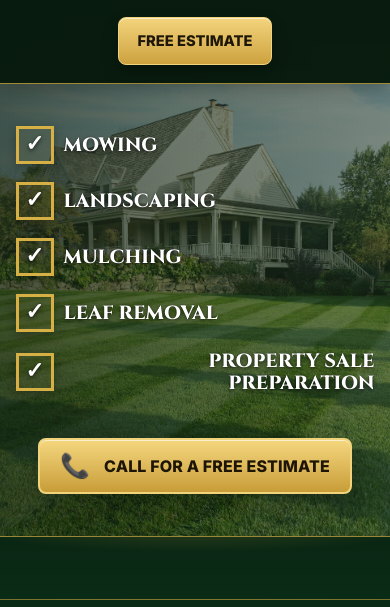
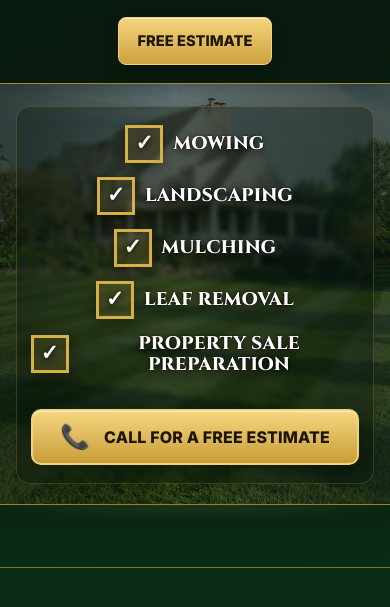
Before and after one commit to jacobeo147/Lawncare, a plain HTML site: page index.html in a window 390 px wide. Shown: the part 134-741 px from the top of the page. Drawn offline with Linux system fonts and the light colour scheme.

Commit message:
Update index.html

```diff
--- a/index.html
+++ b/index.html
@@ -162,9 +162,9 @@
       position:absolute;
       inset:0;
       background:
-        linear-gradient(90deg, rgba(3,13,7,0.55) 0%, rgba(5,20,10,0.35) 45%, rgba(5,20,10,0.18) 100%),
+        linear-gradient(90deg, rgba(5,18,9,0.78) 0%, rgba(6,20,10,0.56) 45%, rgba(5,18,9,0.70) 100%),
         url("hero-bg.jpg") center/cover no-repeat;
-      opacity:0.58;
+      opacity:1;
       z-index:0;
     }
 
@@ -172,36 +172,28 @@
       position:relative;
       z-index:1;
       display:grid;
-      grid-template-columns: 1fr;
+      grid-template-columns:1fr;
       gap:32px;
       align-items:center;
       min-height:660px;
     }
 
-    .hero-left{
-      padding:28px 14px 28px 8px;
-      display:flex;
-      flex-direction:column;
-      align-items:flex-start;
-      justify-content:center;
-    }
-
-    .hero-logo{
-      width:min(520px, 100%);
-      filter:
-        drop-shadow(0 8px 18px rgba(0,0,0,0.55))
-        drop-shadow(0 0 18px rgba(214,175,69,0.12));
-    }
-
     .hero-right{
-      padding:24px 8px 24px 12px;
+      width:100%;
+      max-width:760px;
+      margin-left:auto;
+      padding:28px 24px 28px 24px;
       display:flex;
       flex-direction:column;
       justify-content:center;
-       align-items:flex-end;
-  text-align:right;
-  padding-right:40px;
-      gap:18px;
+      align-items:flex-end;
+      text-align:right;
+      gap:22px;
+      background:rgba(4, 17, 9, 0.34);
+      border:1px solid rgba(214,175,69,0.22);
+      border-radius:18px;
+      backdrop-filter:blur(2px);
+      box-shadow:0 10px 30px rgba(0,0,0,0.18);
     }
 
     .service-list{
@@ -209,39 +201,47 @@
       display:flex;
       flex-direction:column;
       gap:18px;
-      margin-bottom:18px;
+      margin-bottom:6px;
+      width:100%;
+      align-items:flex-end;
     }
 
     .service-list li{
       display:flex;
       align-items:center;
+      justify-content:flex-end;
       gap:16px;
+      width:100%;
       font-family:"Cinzel", serif;
-      font-size:2rem;
+      font-size:2.1rem;
       font-weight:800;
       line-height:1.15;
       color:#fff;
       text-shadow:
-        0 2px 4px rgba(0,0,0,0.55),
-        0 0 1px rgba(0,0,0,0.9);
+        0 3px 8px rgba(0,0,0,0.75),
+        0 0 2px rgba(0,0,0,0.95);
+      letter-spacing:0.01em;
     }
 
     .check-box{
-      width:52px;
-      height:52px;
+      width:54px;
+      height:54px;
       border:4px solid var(--gold);
       display:grid;
       place-items:center;
       color:#fff;
-      font-size:2.2rem;
+      font-size:2.1rem;
       font-weight:900;
-      box-shadow:0 4px 10px rgba(0,0,0,0.28);
+      box-shadow:0 4px 12px rgba(0,0,0,0.35);
       flex-shrink:0;
-      background:rgba(214,175,69,0.05);
+      background:rgba(214,175,69,0.12);
     }
 
     .hero-cta-wrap{
-      margin-top:8px;
+      width:100%;
+      display:flex;
+      justify-content:flex-end;
+      margin-top:6px;
     }
 
     .hero-cta{
@@ -253,7 +253,7 @@
       padding:18px 28px;
       font-size:1.18rem;
       font-weight:800;
-      border-radius:8px;
+      border-radius:10px;
       border:2px solid #f0d37b;
       box-shadow:
         inset 0 1px 0 rgba(255,255,255,0.6),
@@ -500,6 +500,10 @@
       .bottom-phone{
         font-size:4.2rem;
       }
+
+      .hero-right{
+        max-width:680px;
+      }
     }
 
     @media (max-width: 992px){
@@ -520,15 +524,25 @@
         text-align:center;
       }
 
-      .hero-left,
       .hero-right{
+        max-width:100%;
         align-items:center;
-        padding:10px 0;
+        text-align:center;
+        padding:22px 18px;
+        margin:0 auto;
+      }
+
+      .service-list{
+        align-items:center;
       }
 
       .service-list li{
-        justify-content:flex-start;
+        justify-content:center;
         font-size:1.55rem;
+      }
+
+      .hero-cta-wrap{
+        justify-content:center;
       }
 
       .cards{
@@ -557,21 +571,37 @@
         font-size:0.95rem;
       }
 
+      .hero{
+        padding:22px 0 24px;
+      }
+
+      .hero-right{
+        padding:18px 14px;
+        border-radius:14px;
+      }
+
+      .service-list{
+        gap:14px;
+      }
+
       .service-list li{
-        font-size:1.2rem;
+        font-size:1.15rem;
         gap:10px;
+        text-align:center;
       }
 
       .check-box{
         width:38px;
         height:38px;
-        font-size:1.4rem;
+        font-size:1.35rem;
         border-width:3px;
       }
 
       .hero-cta{
+        width:100%;
+        justify-content:center;
         font-size:1rem;
-        padding:14px 20px;
+        padding:14px 18px;
       }
 
       .section-title{
@@ -630,8 +660,6 @@
 
     <section class="hero" id="home">
       <div class="container hero-grid">
-
-
         <div class="hero-right">
           <ul class="service-list">
             <li><span class="check-box">✓</span> <span>MOWING</span></li>
@@ -701,7 +729,7 @@
           </div>
 
           <div class="card">
-            <div class="card-image" style="background-image:url('sale-prep.jpg');"></div>
+            <div class="card-image" style="background-image:url('sale-prep.png');"></div>
             <div class="card-body">
               <div class="card-title"><span class="card-icon">🏠</span> <span>SALE PREPARATION</span></div>
               <div class="card-desc">Boost property value</div>
```
